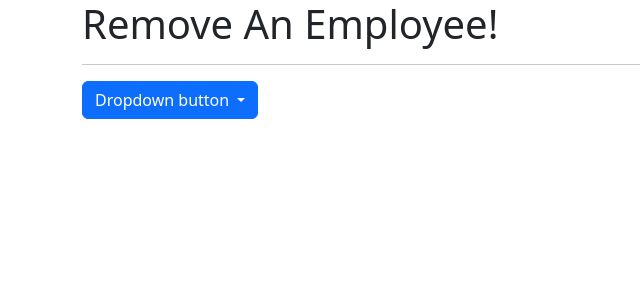
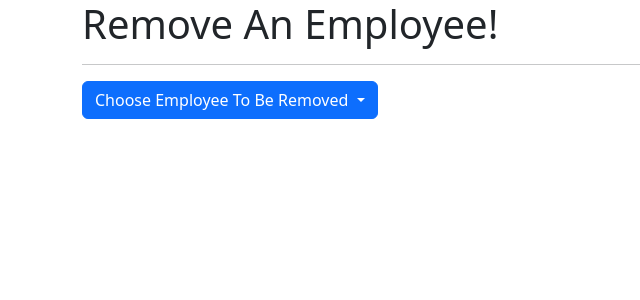
Before and after one commit to devsharifmahmud/DjangoCrudOperation, a Django app: page /remove_emp in a window 1280 px wide. Shown: the top 300 px of the page, without its empty margins (0-640 px from the left). Run offline with Django 5.2, Linux system fonts and the light colour scheme.

Commit message:
HTML file add

```diff
--- a/office_emp_proj/emp_app/templates/remove_emp.html
+++ b/office_emp_proj/emp_app/templates/remove_emp.html
@@ -13,7 +13,7 @@
     <hr>
     <div class="dropdown">
         <button class="btn btn-primary dropdown-toggle" type="button" data-bs-toggle="dropdown" aria-expanded="false">
-            Dropdown button
+            Choose Employee To Be Removed
         </button>
         <ul class="dropdown-menu">
             <li><a class="dropdown-item" href="#">Action</a></li>
```
